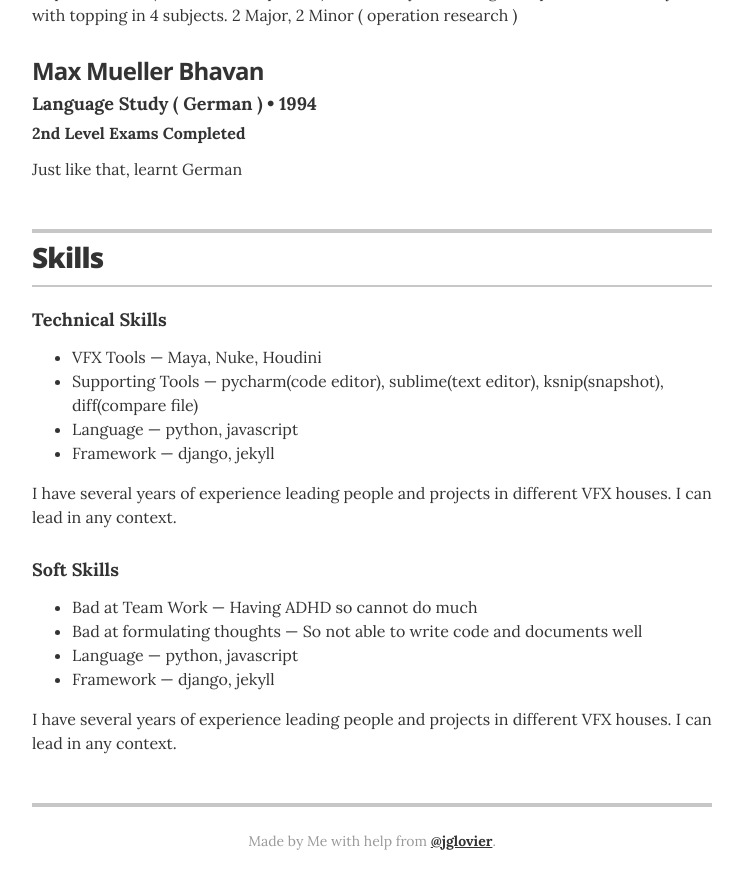
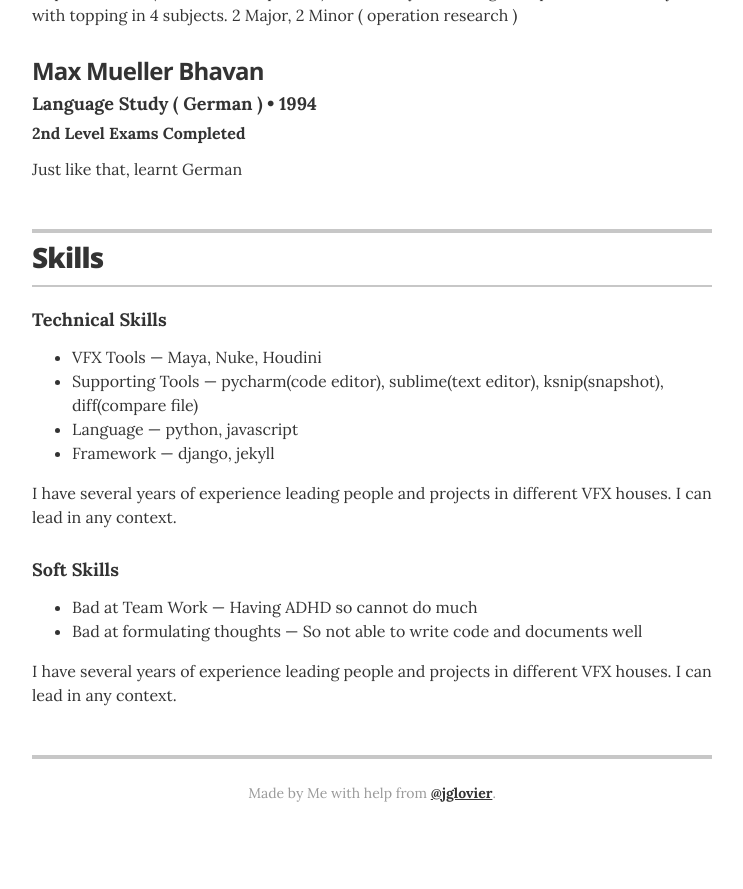
Before and after one commit to singhaidotnish/myresume, a Jekyll site: the page built from index.html, in a window 1280 px wide and 900 px high, scrolled down 1716 px. Shown: the top 889 px of the window, without its empty margins (268-1011 px from the left). Built offline with Jekyll 4.4.1, drawn with Linux system fonts in a browser that asks for light colours; after the commit the page ends 2568 px from its top, so only the background shows below that.

Commit message:
update skills

```diff
--- a/_data/skills.yml
+++ b/_data/skills.yml
@@ -5,7 +5,7 @@
   description: I have several years of experience leading people and projects in different VFX houses. I can lead in any context.
 
 - skill: Soft Skills
-  summary: <ul class="resume-item-list"><li>Bad at Team Work &mdash; Having ADHD so cannot do much</li><li>Bad at formulating thoughts &mdash; So not able to write code and documents well</li><li>Language &mdash; python, javascript</li><li>Framework &mdash; django, jekyll</li></ul>
+  summary: <ul class="resume-item-list"><li>Bad at Team Work &mdash; Having ADHD so cannot do much</li><li>Bad at formulating thoughts &mdash; So not able to write code and documents well</li></ul>
   description: I have several years of experience leading people and projects in different VFX houses. I can lead in any context.
 
 
```
